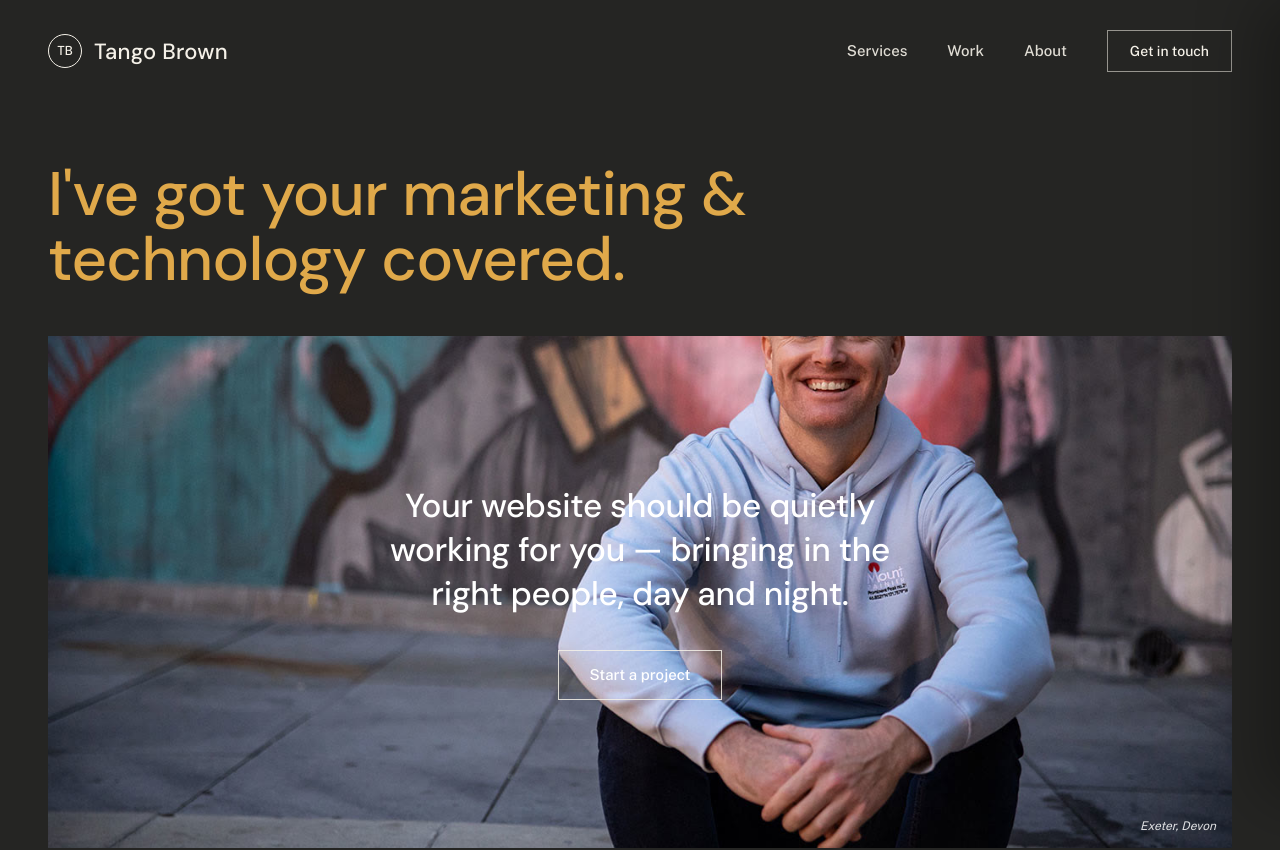
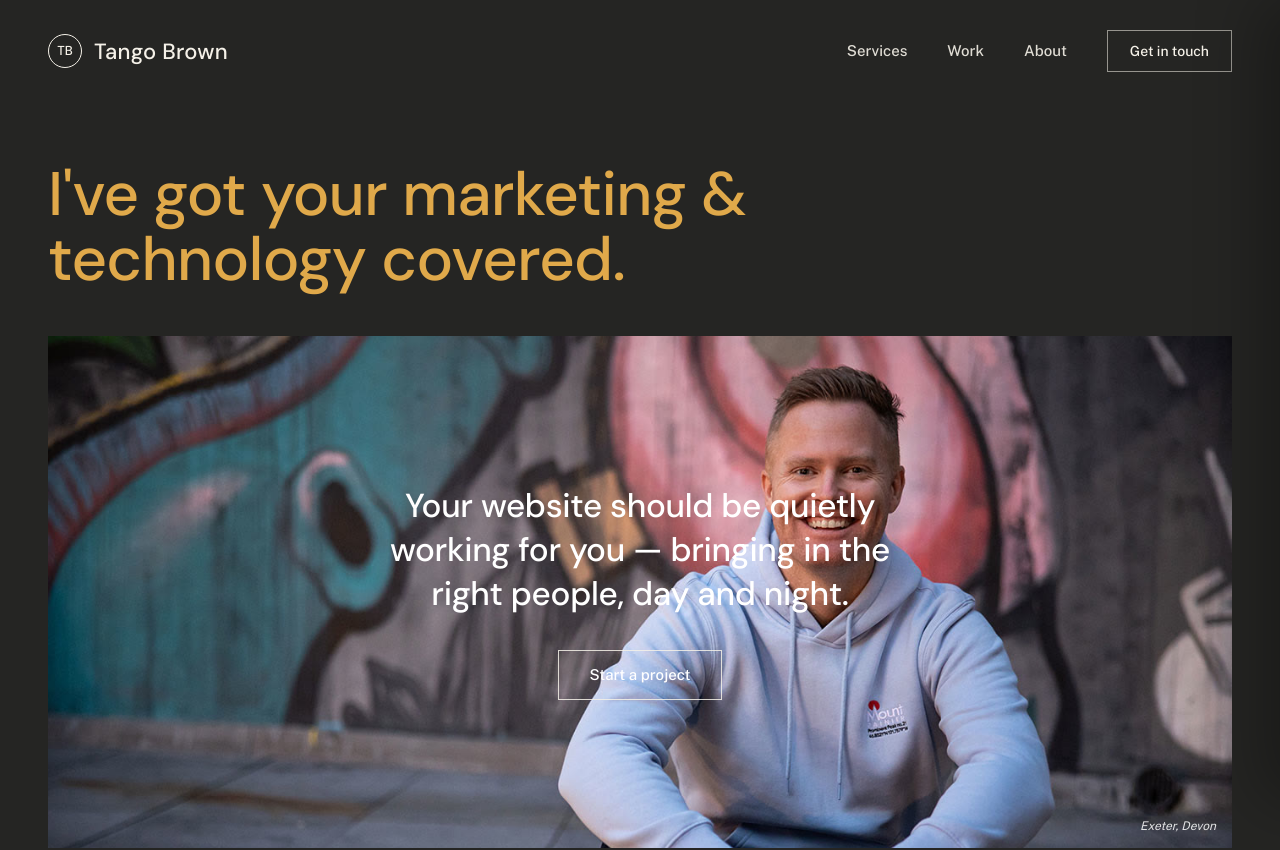
Before and after one commit to tangobrown/tango-site, a Next.js app: page / in a window 1280 px wide. Shown: the top 850 px of the page. Built offline with nearby package versions, Linux system fonts and the light colour scheme.

Commit message:
Hero photo: object-position top right so the crop favours that corner

```diff
--- a/components/Hero.tsx
+++ b/components/Hero.tsx
@@ -39,7 +39,7 @@ export default function Hero() {
               fill
               sizes="(max-width: 1400px) 100vw, 1400px"
               priority
-              className="object-cover"
+              className="object-cover object-right-top"
             />
           </div>
           <div className="absolute inset-0 flex flex-col items-center justify-center text-center px-10">
```
